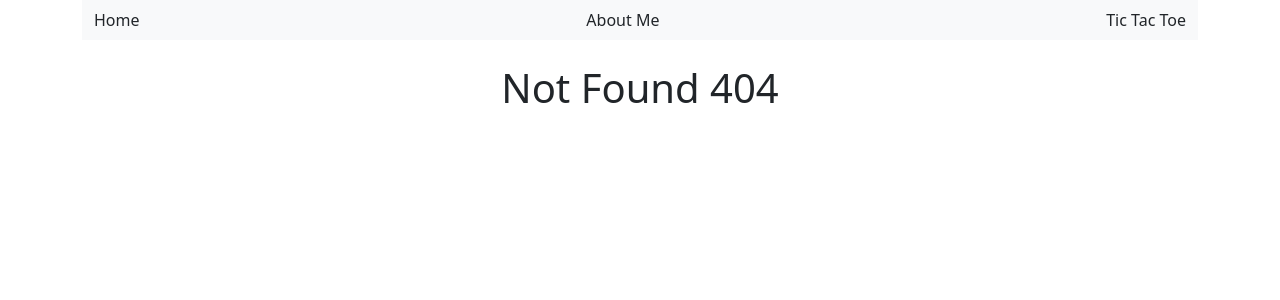
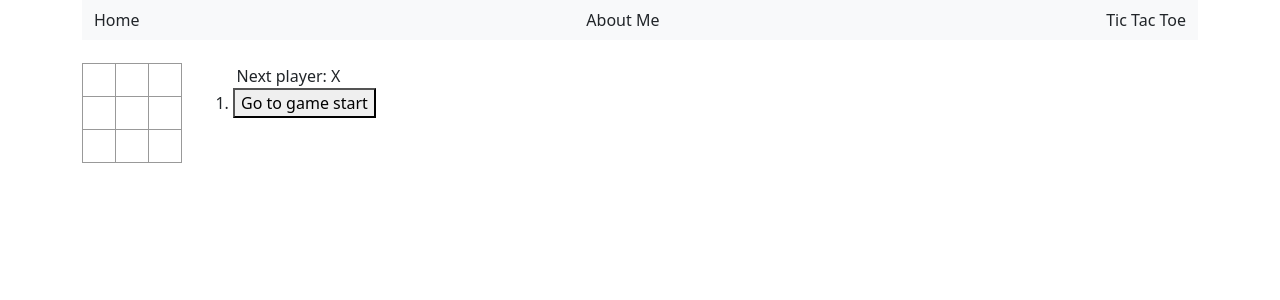
Before and after one commit to jrbderobles/ReactTictactoe, a React (Create React App) app: page /tictactoe in a window 1280 px wide. Before the commit this address had no page. Shown: the top 300 px of the page. Built offline with nearby package versions, Linux system fonts and the light colour scheme.

Commit message:
Added the TicTacToe game and components

```diff
--- a/src/App.css
+++ b/src/App.css
@@ -1,38 +1,3 @@
 .App {
   text-align: center;
 }
-
-.App-logo {
-  height: 40vmin;
-  pointer-events: none;
-}
-
-@media (prefers-reduced-motion: no-preference) {
-  .App-logo {
-    animation: App-logo-spin infinite 20s linear;
-  }
-}
-
-.App-header {
-  background-color: #282c34;
-  min-height: 100vh;
-  display: flex;
-  flex-direction: column;
-  align-items: center;
-  justify-content: center;
-  font-size: calc(10px + 2vmin);
-  color: white;
-}
-
-.App-link {
-  color: #61dafb;
-}
-
-@keyframes App-logo-spin {
-  from {
-    transform: rotate(0deg);
-  }
-  to {
-    transform: rotate(360deg);
-  }
-}
--- a/src/App.tsx
+++ b/src/App.tsx
@@ -6,7 +6,7 @@ import './App.css';
 import HomePage from './Pages/HomePage';
 import AboutPage from './Pages/AboutPage';
 import NotFoundPage from './Pages/NotFoundPage';
-// import Tictactoe from './Game/TicTacToe';
+import TicTacToe from './Game/TicTacToe';
 
 function App() {
   return (
@@ -23,7 +23,7 @@ function App() {
         <Routes>
           <Route path='/' element={<HomePage />} />
           <Route path='/about' element={<AboutPage />} />
-          {/* <Route path='/tictactoe' element={<Tictactoe />} /> */}
+          <Route path='/tictactoe' element={<TicTacToe />} />
           <Route path='*' element={<NotFoundPage />} />
         </Routes>
       </Container>
--- /dev/null
+++ b/src/Game/TicTacToe.tsx
@@ -0,0 +1,13 @@
+import React, { FC, useState } from 'react';
+
+import Game from '../components/Game';
+
+import '../index.css';
+
+const TicTacToe = () => {
+  return (
+    <Game />
+  );
+}
+
+export default TicTacToe;
--- /dev/null
+++ b/src/components/Board.tsx
@@ -0,0 +1,40 @@
+import React, { FC, ReactNode } from 'react'
+import Square, { SquareType } from './Square';
+
+interface BoardProps {
+  onClick(i: number): void;
+  squares: SquareType[];
+}
+
+const Board: FC<BoardProps> = props => {
+  const renderSquare = (i: number): ReactNode => {
+    return (
+      <Square
+        value={props.squares[i]}
+        onClick={() => props.onClick(i)}
+      />
+    );
+  }
+
+  return (
+    <div>
+      <div className='board-row'>
+        {renderSquare(0)}
+        {renderSquare(1)}
+        {renderSquare(2)}
+      </div>
+      <div className='board-row'>
+        {renderSquare(3)}
+        {renderSquare(4)}
+        {renderSquare(5)}
+      </div>
+      <div className='board-row'>
+        {renderSquare(6)}
+        {renderSquare(7)}
+        {renderSquare(8)}
+      </div>
+    </div>
+  );
+}
+
+export default Board;
--- /dev/null
+++ b/src/components/Game.tsx
@@ -0,0 +1,93 @@
+import React, { FC, useState } from 'react'
+
+import Board from './Board';
+import { SquareType } from './Square';
+
+const calculateWinner = (squares: SquareType[]): SquareType => {
+  const lines = [
+    [0, 1, 2],
+    [3, 4, 5],
+    [6, 7, 8],
+    [0, 3, 6],
+    [1, 4, 7],
+    [2, 5, 8],
+    [0, 4, 8],
+    [2, 4, 6]
+  ];
+
+  for (let i = 0; i < lines.length; i++) {
+    const [a, b, c] = lines[i];
+    if (squares[a] && squares[a] === squares[b] && squares[a] === squares[c]) {
+      return squares[a];
+    }
+  }
+
+  return null;
+}
+
+const Game: FC = () => {
+  const [xIsNext, setXIsNext] = useState<boolean>(true);
+  const [stepNumber, setStepNumber] = useState<number>(0);
+  const [history, setHistory] = useState<{squares: SquareType[]}[]>([{
+    squares: Array(9).fill(null)
+  }]);
+
+  const handleClick = (i: number): void => {
+    const newHistory = history.slice(0, stepNumber + 1);
+    const current = newHistory[newHistory.length - 1];
+    const squares = current.squares.slice();
+
+    if (calculateWinner(squares) || squares[i]) return;
+
+    squares[i] = xIsNext ? 'X' : 'O';
+
+    setHistory(newHistory.concat([{
+      squares: squares
+    }]));
+    setStepNumber(newHistory.length);
+    setXIsNext(!xIsNext);
+  };
+
+  const jumpTo = (step: number): void => {
+    setStepNumber(step);
+    setXIsNext((step % 2) === 0);
+  }
+
+  const current = history[stepNumber];
+  const winner = calculateWinner(current.squares);
+
+  const moves = history.map((step, move) => {
+    const desc = move ?
+      'Go to move #' + move :
+      'Go to game start';
+    return (
+      <li key={move}>
+        <button onClick={() => jumpTo(move)}>{desc}</button>
+      </li>
+    );
+  });
+
+  let status;
+  if (winner) {
+    status = 'Winner: ' + winner;
+  } else {
+    status = 'Next player: ' + (xIsNext ? 'X' : 'O');
+  }
+
+  return (
+    <div className='game'>
+      <div className='game-board'>
+        <Board
+          squares={current.squares}
+          onClick={i => handleClick(i)}
+        />
+      </div>
+      <div className='game-info'>
+        <div>{status}</div>
+        <ol>{moves}</ol>
+      </div>
+    </div>
+  );
+}
+
+export default Game;
--- /dev/null
+++ b/src/components/Square.tsx
@@ -0,0 +1,20 @@
+import { FC } from 'react';
+
+import '../index.css';
+
+export type SquareType = 'X' | 'O' | null;
+
+interface SquareProps {
+  onClick(): void;
+  value: SquareType;
+}
+
+const Square: FC<SquareProps> = props => {
+  return (
+    <button className='square' onClick={props.onClick}>
+      {props.value}
+    </button>
+  );
+}
+
+export default Square;
--- /dev/null
+++ b/src/index.css
@@ -0,0 +1,50 @@
+body {
+  font: 14px "Century Gothic", Futura, sans-serif;
+  margin: 20px;
+}
+
+ol, ul {
+  padding-left: 30px;
+}
+
+.board-row:after {
+  clear: both;
+  content: "";
+  display: table;
+}
+
+.status {
+  margin-bottom: 10px;
+}
+
+.square {
+  background: #fff;
+  border: 1px solid #999;
+  float: left;
+  font-size: 24px;
+  font-weight: bold;
+  line-height: 34px;
+  height: 34px;
+  margin-right: -1px;
+  margin-top: -1px;
+  padding: 0;
+  text-align: center;
+  width: 34px;
+}
+
+.square:focus {
+  outline: none;
+}
+
+.kbd-navigation .square:focus {
+  background: #ddd;
+}
+
+.game {
+  display: flex;
+  flex-direction: row;
+}
+
+.game-info {
+  margin-left: 20px;
+}
--- a/src/react-app-env.d.ts
+++ /dev/null
@@ -1 +0,0 @@
-/// <reference types="react-scripts" />
```
Also changed, not shown: src/setupTests.ts (deleted, +0 -5 lines).
